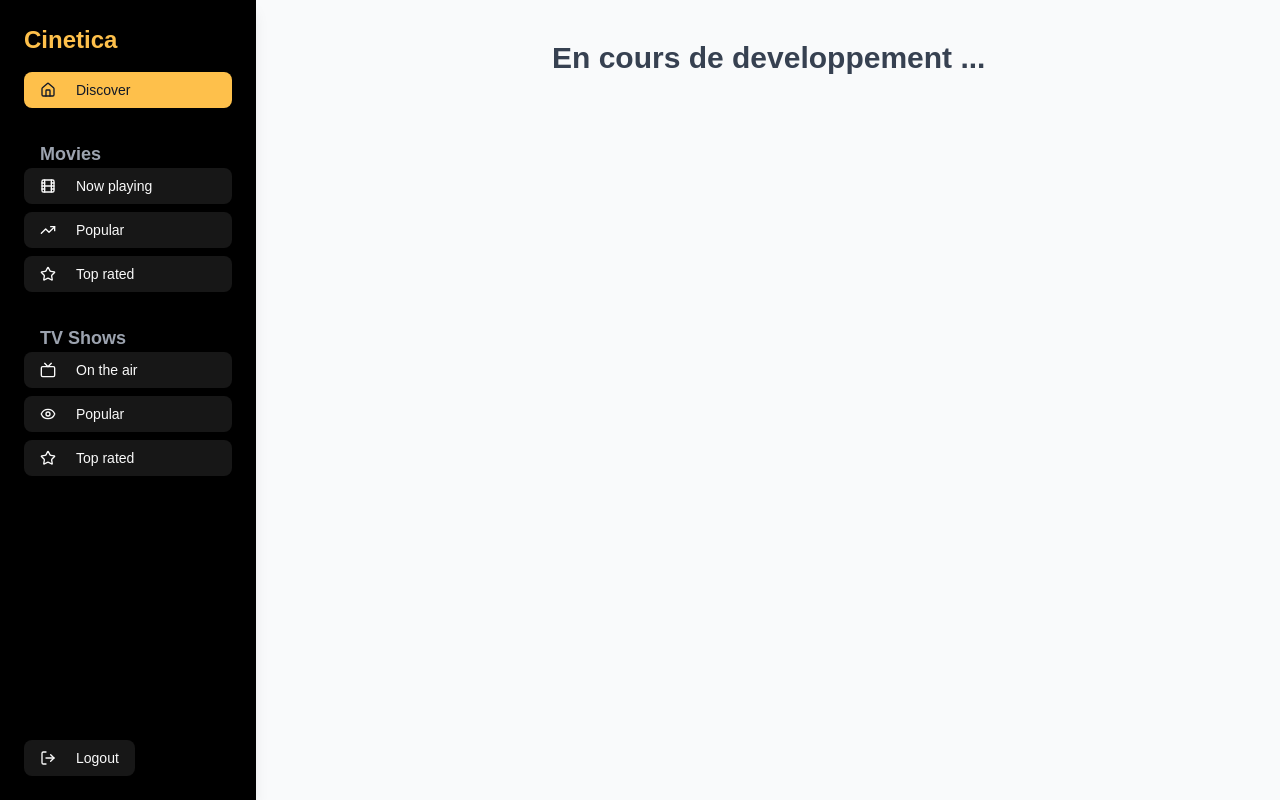
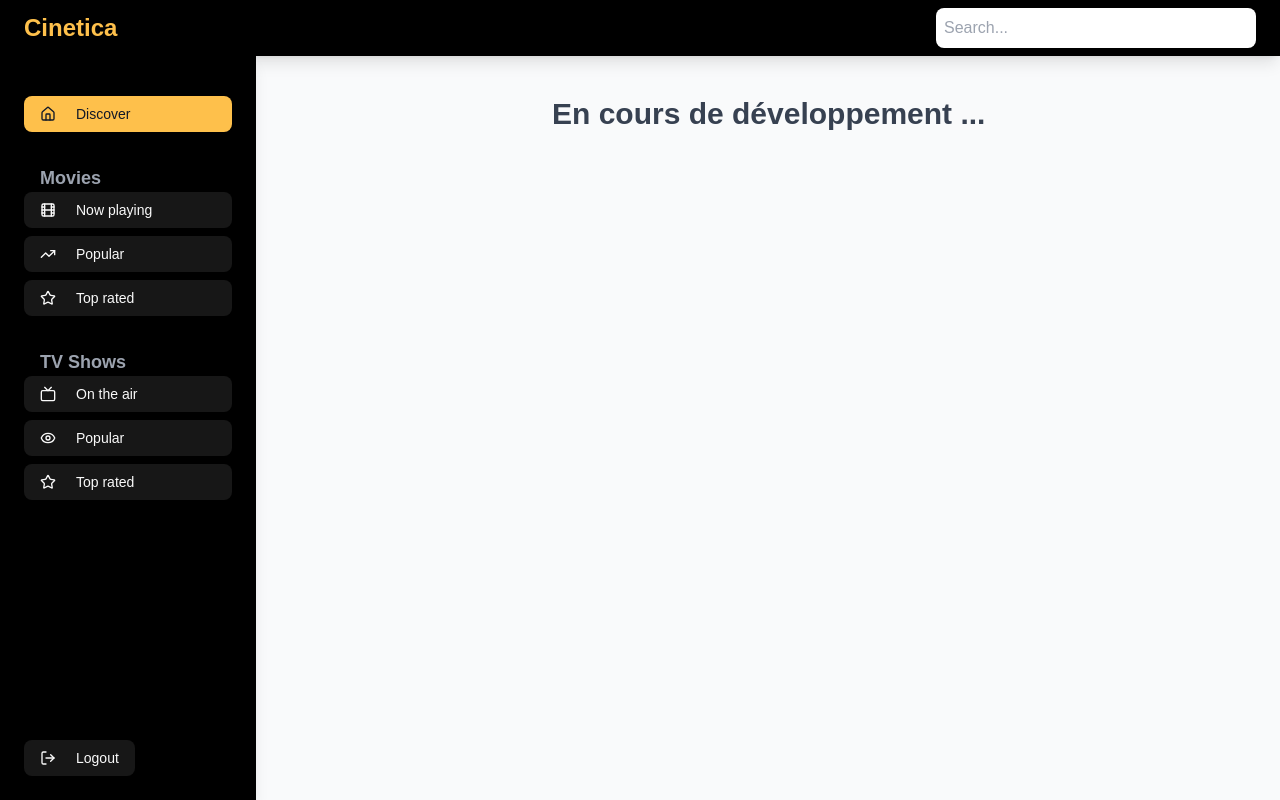
Before and after one commit to SarahMEZIANE/Cinetica, a Next.js app: page /dashboard in a window 1280 px wide. Built offline with nearby package versions, Linux system fonts and the light colour scheme.

Commit message:
fixed navbar responsivity

```diff
--- a/app/dashboard/page.tsx
+++ b/app/dashboard/page.tsx
@@ -21,13 +21,30 @@ export default function Dashboard() {
   const toggleSidebar = () => setSidebarOpen(!sidebarOpen);
 
   return (
-    <div className="flex min-h-screen bg-gray-50 dark:bg-[#494949]">
+    <div className="flex flex-col min-h-screen bg-gray-50 dark:bg-[#494949]">
+
+      {/* Header */}
+      <header className="flex items-center justify-between px-6 py-2 bg-black text-gray-200 shadow-lg">
+        <div className="flex items-center space-x-4">
+          <h2 className="text-2xl font-bold text-[#fec04b]">Cinetica</h2>
+          <Button onClick={toggleSidebar} className="text-[#fec04b] lg:hidden">
+            {sidebarOpen ? <X className="w-6 h-6" /> : <Menu className="w-6 h-6" />}
+          </Button>
+        </div>
+        <input
+          type="text"
+          placeholder="Search..."
+          className="hidden sm:block p-2 w-full max-w-xs bg-white rounded-lg focus:outline-none text-black"
+        />
+      </header>
+
+      <div className="flex flex-1">
+        {/* Sidebar */}
         <aside
           className={`fixed inset-y-0 left-0 z-30 w-64 bg-black text-gray-200 p-6 shadow-lg transform transition-transform lg:translate-x-0
             ${sidebarOpen ? "translate-x-0" : "-translate-x-full"} lg:relative lg:flex lg:flex-col`}
         >
           <div className="flex items-center justify-between mb-4">
-          <h2 className="text-2xl font-bold text-[#fec04b]">Cinetica</h2>
             <Button onClick={toggleSidebar} className="text-[#fec04b] lg:hidden">
               <X className="w-6 h-6" />
             </Button>
@@ -40,7 +57,7 @@ export default function Dashboard() {
                 <Button
                   key={`${item.section}-${item.name}`}
                   onClick={() => setActive(`${item.section}-${item.name}`)}
-                className={` hover:bg-[#fec04b] hover:text-white justify-start text-left flex items-center space-x-3 px-4 py-3 rounded-lg ${
+                  className={`hover:bg-[#fec04b] hover:text-white justify-start text-left flex items-center space-x-3 px-4 py-3 rounded-lg ${
                     active === `${item.section}-${item.name}`
                       ? "bg-[#fec04b] text-gray-900"
                       : "hover:bg-[#fec04b] hover:text-white"
@@ -90,10 +107,9 @@ export default function Dashboard() {
                   <span>{item.name}</span>
                 </Button>
               ))}
-
           </nav>
 
-        <div className="">
+          <div className="mt-auto">
             <Button
               onClick={() => setActive("logout")}
               className="hover:bg-[#fec04b] hover:text-white justify-start text-left flex items-center space-x-3 px-4 py-3 rounded-lg"
@@ -104,16 +120,11 @@ export default function Dashboard() {
           </div>
         </aside>
 
+        {/* Main content */}
         <main className="flex-1 p-10 lg:ml-64">
-        <header className="flex items-center justify-between mb-8 ">
-          <Button onClick={toggleSidebar} className="text-[#fec04b] lg:hidden">
-            {sidebarOpen ? <X className="w-6 h-6" /> : <Menu className="w-6 h-6" />}
-          </Button>
-          <h1 className="text-3xl font-semibold text-gray-700 dark:text-white">En cours de developpement ...</h1>
-        </header>
-
+          <h1 className="text-3xl font-semibold text-gray-700 dark:text-white">En cours de développement ...</h1>
         </main>
-
+      </div>
     </div>
   );
 }
```
Lines whose indentation alone changed are shown as unchanged.
